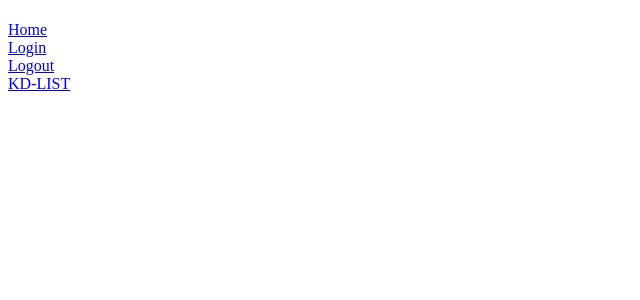
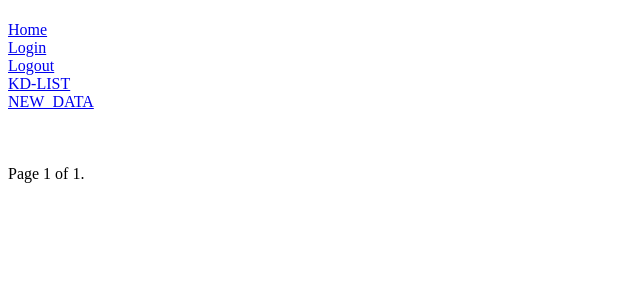
Before and after one commit to skladinstrumenta/komunalka_project, a Django app: page /kdlist in a window 1280 px wide. Shown: the top 300 px of the page, without its empty margins (0-640 px from the left). Run offline with Django 4.2, Linux system fonts and the light colour scheme; data that the repository does not hold is empty.

Commit message:
add KomunalDataCreateView

```diff
--- a/app_komunalka/templates/base.html
+++ b/app_komunalka/templates/base.html
@@ -11,6 +11,7 @@
     <div><a href="{% url 'login' %}">Login</a></div>
     <div><a href="{% url 'logout' %}">Logout</a></div>
     <div><a href="{% url 'kd_list' %}">KD-LIST</a></div>
+    <div><a href="{% url 'new_data' %}">NEW_DATA</a></div>
 {% endblock %}
 {% block content %}
 {% endblock %}
--- a/app_komunalka/templates/komunaldata.html
+++ b/app_komunalka/templates/komunaldata.html
@@ -1,9 +1,25 @@
 {% extends 'base.html' %}
 {% block content %}
     <div class="komunaldata">
-        {% for obj in object_list %}
-            <h3>{{ obj }}</h3>
+        {% for obj in data_list %}
+            <h3>{{ obj.date_create }} ___ по адрессу ___ {{ obj.gas }}</h3>
         {% endfor %}
+    </div>
+    <br><br><br>
+    <span class="step-links">
+            {% if page_obj.has_previous %}
+                <a href="?page=1">&laquo; first</a>
+                <a href="?page={{ page_obj.previous_page_number }}">previous</a>
+            {% endif %}
 
-    </div>
+            <span class="current">
+                Page {{ page_obj.number }} of {{ page_obj.paginator.num_pages }}.
+            </span>
+
+            {% if page_obj.has_next %}
+                <a href="?page={{ page_obj.next_page_number }}">next</a>
+                <a href="?page={{ page_obj.paginator.num_pages }}">last &raquo;</a>
+            {% endif %}
+            </span>
+        </div>
 {% endblock %}
--- a/app_komunalka/urls.py
+++ b/app_komunalka/urls.py
@@ -4,6 +4,7 @@ from app_komunalka.views import *
 
 urlpatterns = [
     path('', HomePage.as_view(), name='home'),
+    path('new-data', CreateNewKomubalDataView.as_view(), name='new_data'),
     path('index', IndexPage.as_view(), name='index'),
     path('register', RegistrationNewUserView.as_view(), name='register'),
     path('login', LoginUser.as_view(), name='login'),
--- a/app_komunalka/views.py
+++ b/app_komunalka/views.py
@@ -2,8 +2,9 @@ from django.contrib.auth import authenticate, login
 from django.contrib.auth.forms import AuthenticationForm
 from django.contrib.auth.views import LoginView, LogoutView
 from django.shortcuts import render
+from django.urls import reverse_lazy
 from django.views.generic import TemplateView, CreateView, FormView, ListView
-from app_komunalka.forms import UserCreateForm, LoginForm
+from app_komunalka.forms import UserCreateForm, LoginForm, DataCreateForm
 from app_komunalka.models import MyUser, KomunalData
 
 
@@ -55,10 +56,17 @@ class LogoutUser(LogoutView):
     next_page = '/'
 
 
-class CreateNewKomubalDataView(CreateView):
-    pass
-
-
 class KomunalDataListView(ListView):
     model = KomunalData
     template_name = 'komunaldata.html'
+    context_object_name = 'data_list'
+    paginate_by = 5
+
+
+class CreateNewKomubalDataView(CreateView):
+    model = KomunalData
+    template_name = 'NewData.html'
+    # form_class = DataCreateForm
+    model = KomunalData
+    fields = ['gas', 'water', 'light', 'adress', 'komunaldata_dateon', 'komunaldata_dateoff']
+    success_url = reverse_lazy('kd_list')
```
Also changed, not shown: app_komunalka/forms.py (+7 -1 lines), app_komunalka/templates/NewData.html (added, +8 -0 lines).
